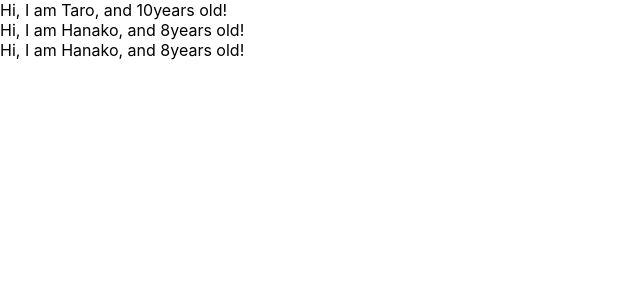
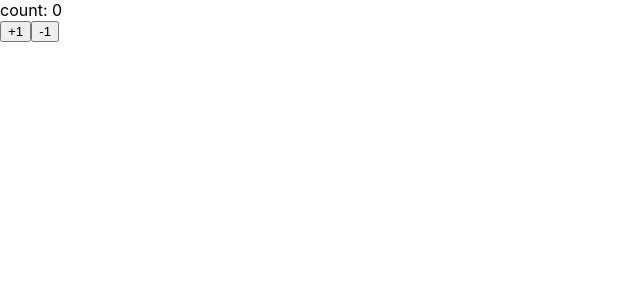
Before and after one commit to mktoy/react_sample, a React (Create React App) app: page / in a window 1280 px wide. Shown: the top 300 px of the page, without its empty margins (0-640 px from the left). Built offline with nearby package versions, Linux system fonts and the light colour scheme.

Commit message:
learn state

```diff
--- a/src/App.js
+++ b/src/App.js
@@ -1,5 +1,4 @@
-import React from 'react';
-import PropTypes from 'prop-types';
+import React, {Component} from 'react';
 
 // class App extends Component {
 //   render() {
@@ -11,28 +10,34 @@
 //   )
 // }
 
-const App = () => {
-  const profiles = [
-    { name: "Taro", age: 10},
-    { name: "Hanako", age: 8},
-    { name: "Hanako", age: 8}
-  ]
-  return (
-    <div>
-      {
-        profiles.map((profile, index) => {
-          return <User name={profile.name} age={profile.age} key={index} />
-        })
-      }
-    </div>
-  )
-}
-const User = (props) => {
-  return <div>Hi, I am {props.name}, and {props.age}years old!</div>
+const App = () => (<Counter></Counter>)
+
+class Counter extends Component {
+  // constructorは初期化処理が実行される
+  constructor(props) {
+    super(props)
+    this.state = { count: 0 }
+  }
+
+
+  handlePlusButton = () => {
+    // setStateは状態を変更するときの決まり文句
+    this.setState({ count: this.state.count + 1})
+  }
+  handleMinusButton = () => {
+    // setStateは状態を変更するときの決まり文句
+    this.setState({ count: this.state.count - 1})
+  }
+
+  render() {
+    return (
+      <React.Fragment>
+      <div>count: { this.state.count }</div>
+      <button onClick={this.handlePlusButton}>+1</button>
+      <button onClick={this.handleMinusButton}>-1</button>
+      </React.Fragment>
+    )
+  }
 }
 
-User.propTypes = {
-  name: PropTypes.string,
-  age: PropTypes.number.isRequired
-}
 export default App;
```
